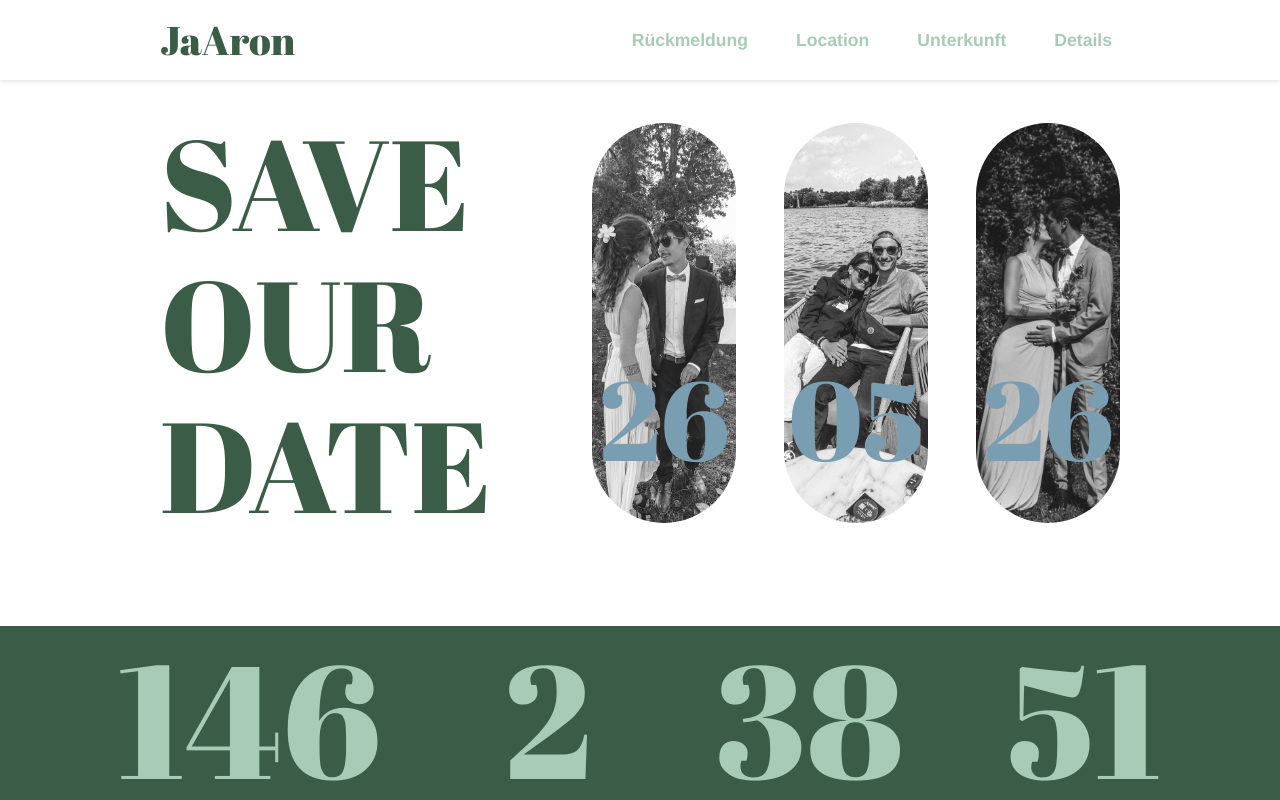
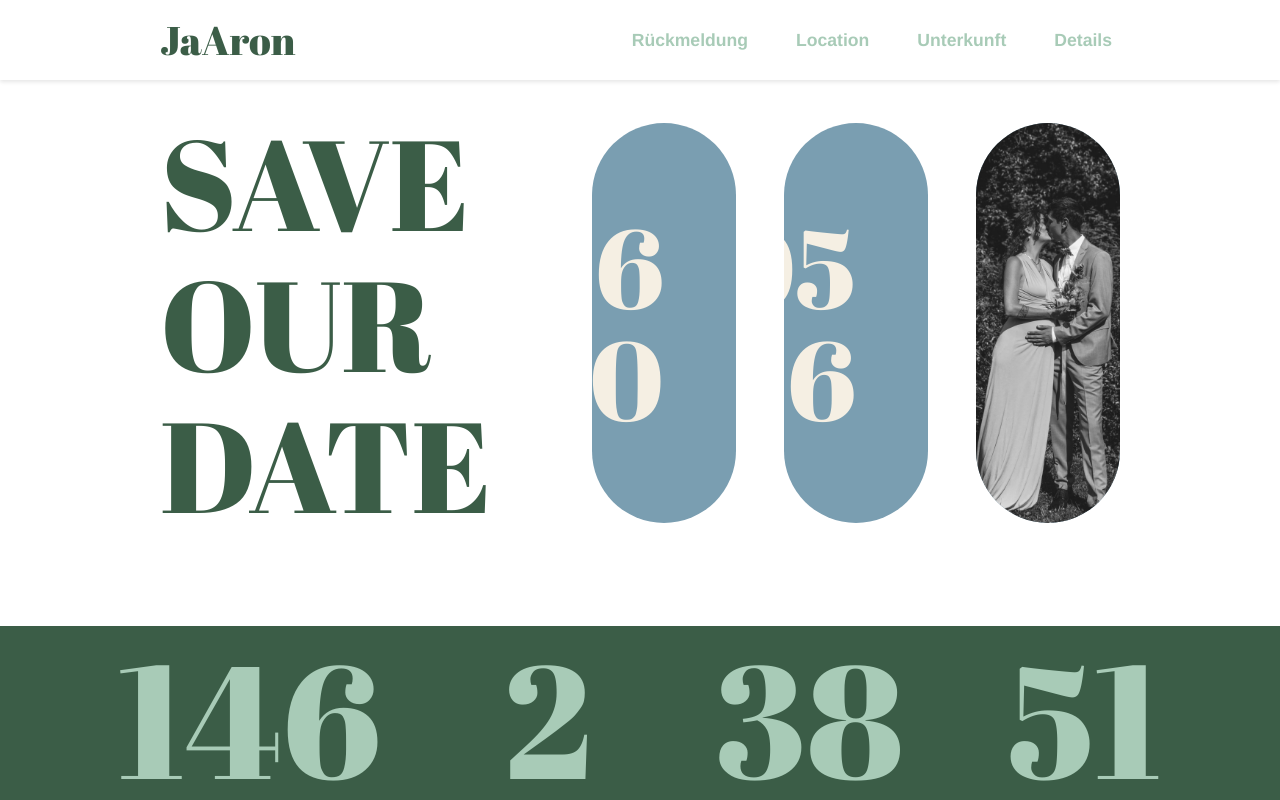
Before and after one commit to aaronbullinger/weddingCake, a Vue app in the folder wedding-jaron/: page /home in a window 1280 px wide. Shown: the top 800 px of the page. Built offline with nearby package versions, Linux system fonts and the light colour scheme.

Commit message:
Change Header IMG

```diff
--- a/wedding-jaron/src/components/home/SaveOurDate.vue
+++ b/wedding-jaron/src/components/home/SaveOurDate.vue
@@ -11,16 +11,15 @@
 
     <div class="date-images">
       <div class="date-item">
-        <img src="@/assets/safeOurDateImg1.png" alt="Bild 1">
+        <span class="date-number">26</span>
+        <span class="date-number">20</span>
+      </div>
+      <div class="date-item">
+        <span class="date-number">05</span>
         <span class="date-number">26</span>
       </div>
       <div class="date-item">
-        <img src="@/assets/safeOurDateImg2.png" alt="Bild 1">
-        <span class="date-number">05</span>
-      </div>
-      <div class="date-item">
-        <img src="@/assets/safeOurDateImg3.png" alt="Bild 1">
-        <span class="date-number">26</span>
+        <img src="@/assets/safeOurDateImg3.png" alt="Wedding visual element">
       </div>
     </div>
   </div>
@@ -116,10 +115,18 @@
 
 .date-item {
   position: relative;
+  display: flex;
+  flex-direction: column;
+  justify-content: center;   // ⭐ wichtig
+  align-items: center;
+  gap: 0;              // oder -0.3rem
+  line-height: 1;
   width: 9rem;
   height: 25rem;
   overflow: hidden;
   border-radius: 6rem;
+  background-color: $nebelblau-color;
+  color: $sandstein-color;
 
   // Tablet
   @media (max-width: 1024px) {
@@ -151,14 +158,14 @@
 }
 
 .date-number {
-  position: absolute;
   bottom: 1.25rem;
+  top: 50%;                      // ⭐ optisches Zentrum
   left: 50%;
   transform: translateX(-50%);
   font-size: 7rem;
   font-weight: bold;
-  color: $nebelblau-color;
   pointer-events: none;
+  line-height: 1;             // ⭐ enger Abstand
 
   // Tablet
   @media (max-width: 1024px) {
```
